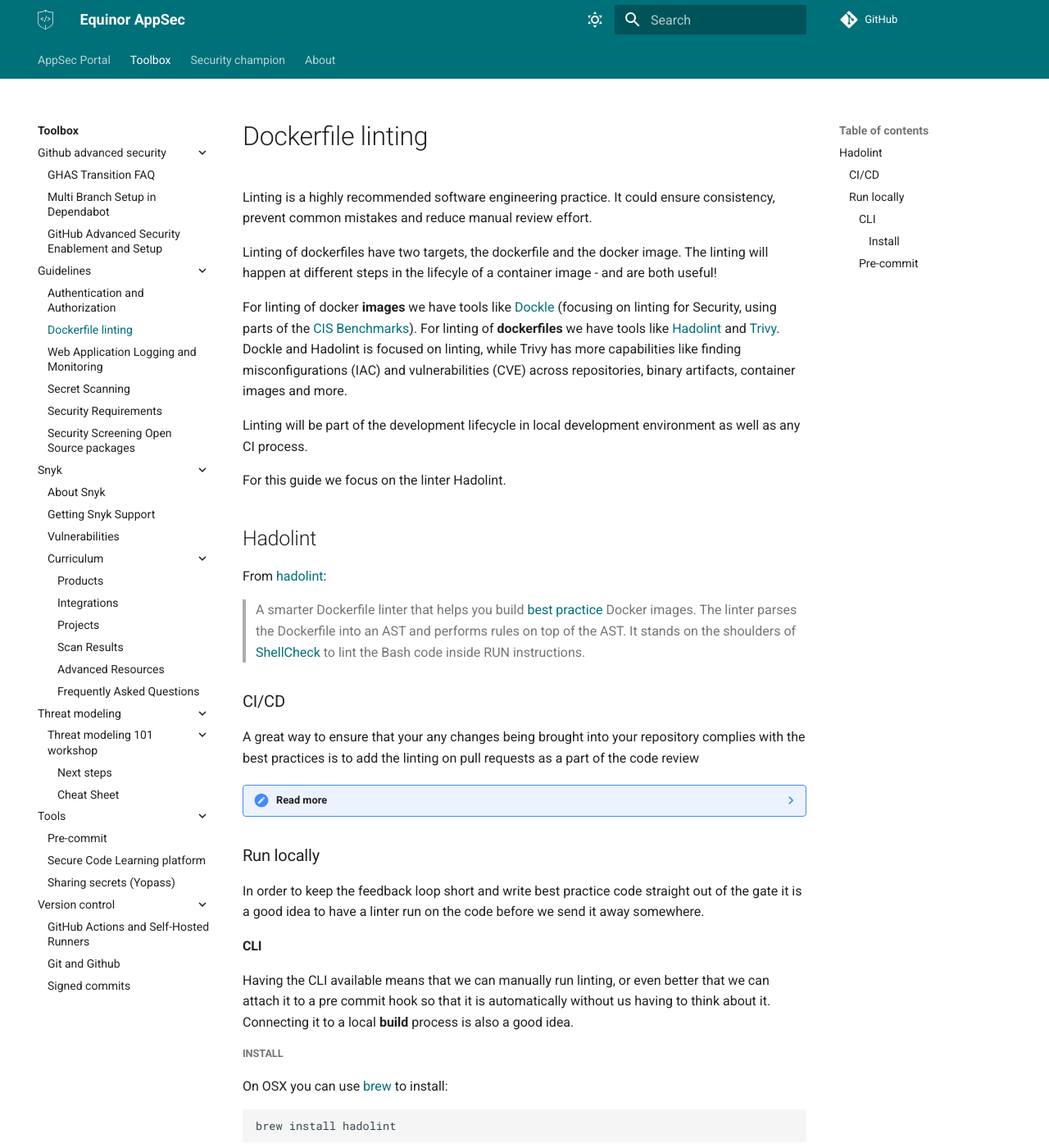
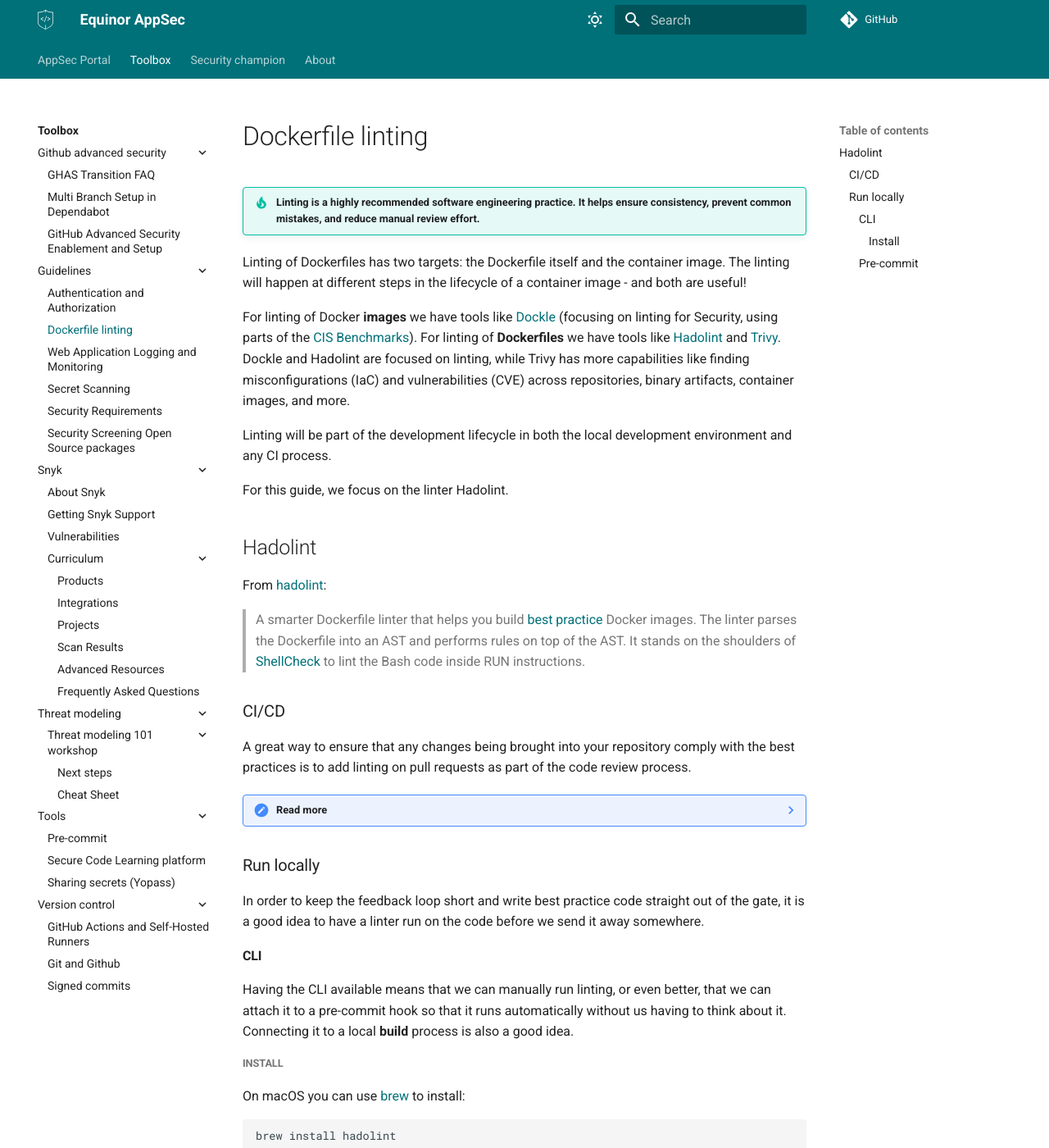
Before and after one commit to equinor/appsec, an MkDocs documentation site: the page built from docs/toolbox/guidelines/dockerfile-linting.md, in a window 1280 px wide and 1400 px high. Shown: the whole window at 82% size. Built offline with MkDocs 1.6.1 and Material for MkDocs 9.7.7, drawn with Linux system fonts in a browser that asks for light colours; some web fonts are replaced; comment, search, counter and statistics services are not loaded; some of the changed text lies outside the part shown.

Commit message:
Clarify text with the help of co-pilot

````diff
--- a/docs/toolbox/guidelines/dockerfile-linting.md
+++ b/docs/toolbox/guidelines/dockerfile-linting.md
@@ -1,14 +1,14 @@
 # Dockerfile linting
 
-Linting is a highly recommended software engineering practice. It could ensure consistency, prevent common mistakes and reduce manual review effort.
+!!! Tip "Linting is a highly recommended software engineering practice. It helps ensure consistency, prevent common mistakes, and reduce manual review effort."
 
-Linting of dockerfiles have two targets, the dockerfile and the docker image. The linting will happen at different steps in the lifecyle of a container image - and are both useful!
+Linting of Dockerfiles has two targets: the Dockerfile itself and the container image. The linting will happen at different steps in the lifecycle of a container image - and both are useful!
 
-For linting of docker **images** we have tools like [Dockle](https://github.com/goodwithtech/dockle) (focusing on linting for Security, using parts of the [CIS Benchmarks](https://www.cisecurity.org/cis-benchmarks)). For linting of **dockerfiles** we have tools like [Hadolint](https://github.com/hadolint/hadolint) and [Trivy](https://trivy.dev/latest/). Dockle and Hadolint is focused on linting, while Trivy has more capabilities like finding misconfigurations (IAC) and vulnerabilities (CVE) across repositories, binary artifacts, container images and more.
+For linting of Docker **images** we have tools like [Dockle](https://github.com/goodwithtech/dockle) (focusing on linting for Security, using parts of the [CIS Benchmarks](https://www.cisecurity.org/cis-benchmarks)). For linting of **Dockerfiles** we have tools like [Hadolint](https://github.com/hadolint/hadolint) and [Trivy](https://trivy.dev/latest/). Dockle and Hadolint are focused on linting, while Trivy has more capabilities like finding misconfigurations (IaC) and vulnerabilities (CVE) across repositories, binary artifacts, container images, and more.
 
-Linting will be part of the development lifecycle in local development environment as well as any CI process.
+Linting will be part of the development lifecycle in both the local development environment and any CI process.
 
-For this guide we focus on the linter Hadolint.
+For this guide, we focus on the linter Hadolint.
 
 ## Hadolint
 
@@ -18,45 +18,45 @@
 
 ### CI/CD
 
-A great way to ensure that your any changes being brought into your repository complies with the best practices is to add the linting on pull requests as a part of the code review
+A great way to ensure that any changes being brought into your repository comply with the best practices is to add linting on pull requests as part of the code review process.
 
 ??? Note "Read more"
 
 
-    Below is an example workflow that will run linting on our dockerfiles whenever there is a pull request that contains changes to any dockerfiles.
+    Below is an example workflow that will run linting on our Dockerfiles whenever there is a pull request that contains changes to any Dockerfiles.
 
         name: Lint Dockerfile
         permissions:
           contents: read
-        run-name: ${{ github.actor }} is running linting on dockerfiles
+        run-name: ${{ github.actor }} is running linting on Dockerfiles
         on:
           pull_request:
             branches: [main] # Limit the workflow to only run on pull requests made to the main branch
             paths:
-              - "**Dockerfile" # Ensure that we trigger on any dockerfile changes
+              - "**Dockerfile" # Ensure that we trigger on any Dockerfile changes
         jobs:
           lint-docker:
             runs-on: ubuntu-latest
             steps:
               - name: Checkout code
                 uses: actions/checkout@v5
-              - name: Linting dockerfiles
+              - name: Linting Dockerfiles
                 uses: hadolint/hadolint-action@v3.2.0
                 with:
-                  failure-threshold: info # Sets the level in which the step will fail on, default is info, other levels are warning and error
-                  recursive: true # This enables us to check all dockerfiles
+                  failure-threshold: info # Sets the level at which the step will fail, default is info, other levels are warning and error
+                  recursive: true # This enables us to check all Dockerfiles
 
 ### Run locally
 
-In order to keep the feedback loop short and write best practice code straight out of the gate it is a good idea to have a linter run on the code before we send it away somewhere.
+In order to keep the feedback loop short and write best practice code straight out of the gate, it is a good idea to have a linter run on the code before we send it away somewhere.
 
 #### CLI
 
-Having the CLI available means that we can manually run linting, or even better that we can attach it to a pre commit hook so that it is automatically without us having to think about it. Connecting it to a local **build** process is also a good idea.
+Having the CLI available means that we can manually run linting, or even better, that we can attach it to a pre-commit hook so that it runs automatically without us having to think about it. Connecting it to a local **build** process is also a good idea.
 
 ##### Install
 
-On OSX you can use [brew](https://brew.sh/) to install:
+On macOS you can use [brew](https://brew.sh/) to install:
 
 ```bash
 brew install hadolint
````
Also changed, not shown: other parts of docs/toolbox/guidelines/dockerfile-linting.md (+1 -1 lines).
